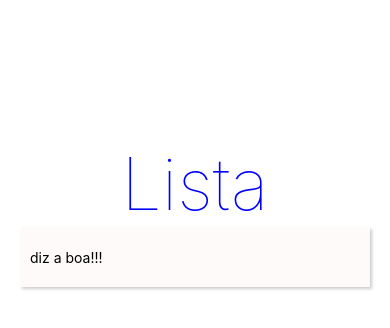
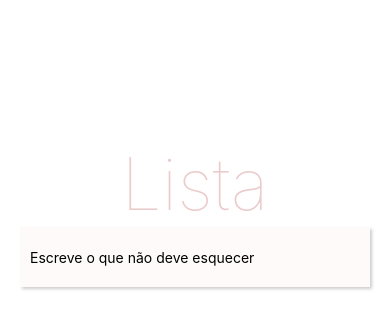
Before and after one commit to Marcuspo/todo-list-react-native, a React Native app: screen / in a window 390 px wide. Shown: the top 328 px of the page. Built offline with nearby package versions, Linux system fonts and the light colour scheme.

Commit message:
ajustes em textinput e heading

```diff
--- a/app/components/Heading.js
+++ b/app/components/Heading.js
@@ -14,7 +14,7 @@ const style = StyleSheet.create({
   headerText: {
     textAlign: 'center',
     fontSize: 72,
-    color: 'blue',
+    color: 'rgba(175, 47, 47, 0.25)',
     fontWeight: '100',
   },
 });
--- a/app/components/TextInput.js
+++ b/app/components/TextInput.js
@@ -1,11 +1,13 @@
 import React from 'react';
 import {View, TextInput, StyleSheet} from 'react-native';
 
-const Input = () => (
+const Input = ({inputValue, inputChange}) => (
   <View style={style.inputContainer}>
     <TextInput
+      value={inputValue}
+      onChangeText={inputChange}
       style={style.input}
-      placeholder={'diz a boa!!!'}
+      placeholder={'Escreve o que não deve esquecer'}
       placeholderTextColor="black"
       selectionColor="#666666"
     />
```
